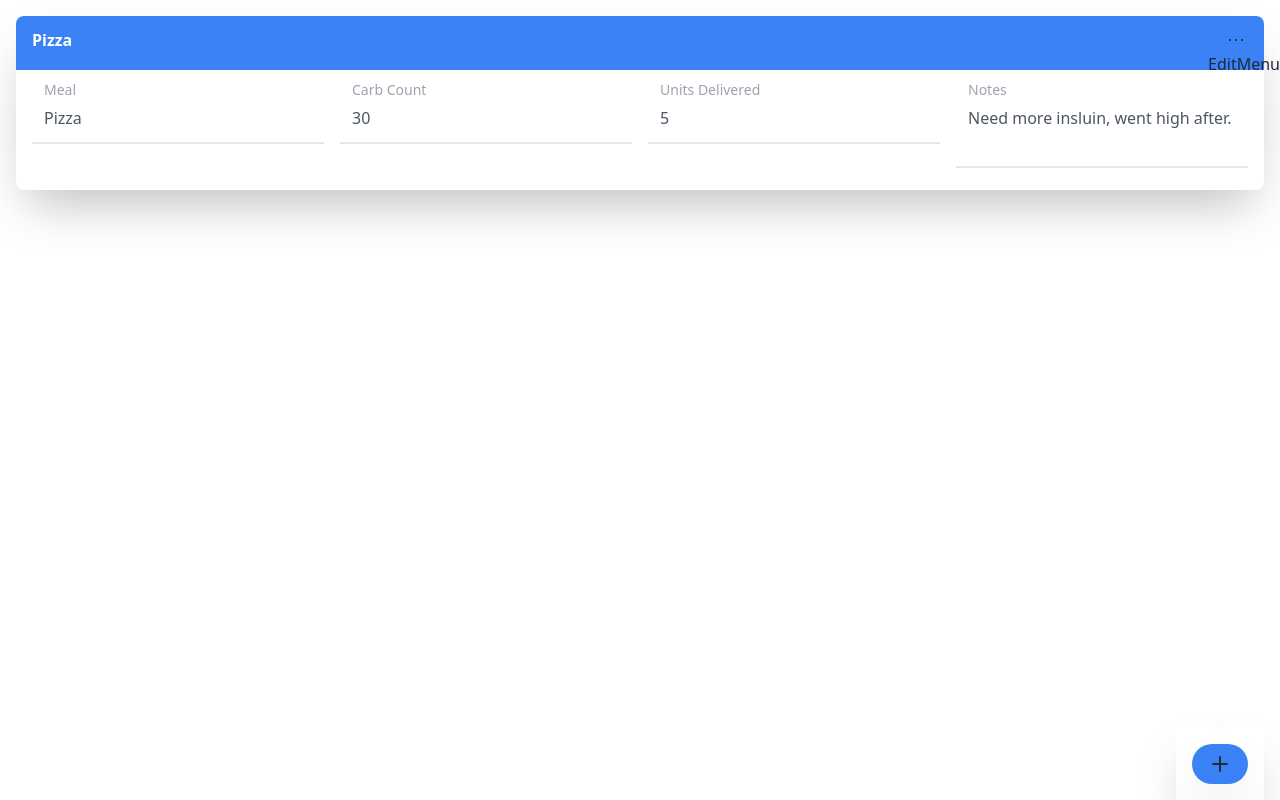
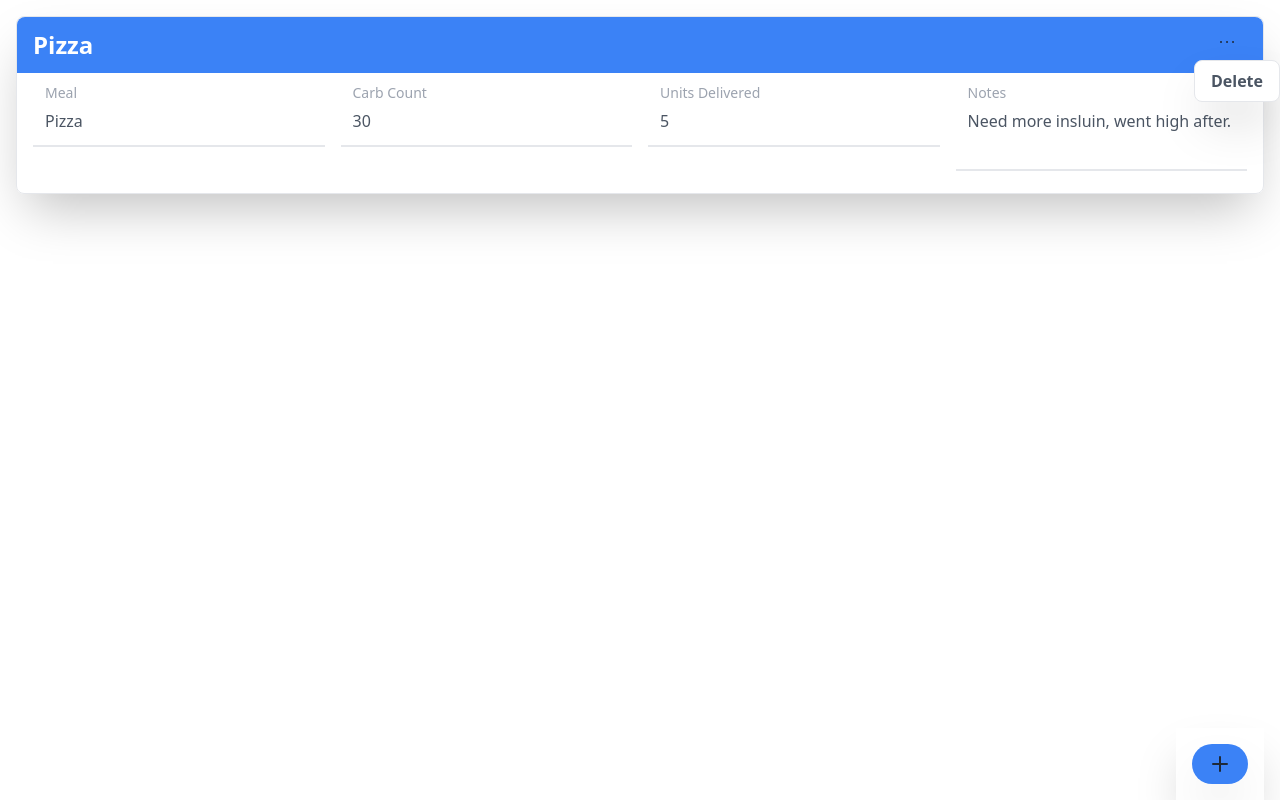
Before and after one commit to colinfrerichs/carb-counter, a Next.js app: page / in a window 1280 px wide. Both pictures are taken after a click on the button 1236 px from the left and 40 px from the top of the page. Built offline with nearby package versions, Linux system fonts and the light colour scheme.

Commit message:
lot of updates to the card, but i think weve found a better UI/UX - cards can be added and deleted, obviously a lot of work / refinements to make

```diff
--- a/src/components/CardContainer/CardContainer.tsx
+++ b/src/components/CardContainer/CardContainer.tsx
@@ -1,8 +1,10 @@
 "use client";
 
 import React, { useEffect, useState } from "react";
+import AddFoodCard from "./AddFoodCard/AddFoodCard";
 import FoodCard from "./FoodCard/FoodCard";
-import AddFoodCard from "./AddFoodCard/AddFoodCard";
+import EmptyContainer from "./FoodCard/EmptyContainer";
+import Loading from "./loading";
 
 /**
  * @component CardContainer
@@ -20,12 +22,16 @@ const CardContainer = () => {
       notes: string;
     }[]
   >([]);
+  const [loading, setLoading] = useState<boolean>(true);
 
   // Fetch cards and bind them to the state of the component.
   useEffect(() => {
     fetch("http://localhost:3000/api/getFoodCards")
       .then((response) => response.json())
-      .then(setCards);
+      .then((data) => {
+        setCards(data);
+        setLoading(false);
+      });
   }, []);
 
   /**
@@ -47,16 +53,42 @@ const CardContainer = () => {
     setCards((prevCards) => [newCard, ...prevCards]);
   }
 
-  return (
+  /**
+   * @function handleDeleteCard
+   * @description Callback function that will handle deleting a card from the state.
+   * @returns void
+   */
+  function handleDeleteCard(id: number) {
+    const updatedCards = cards.filter((card) => card.id !== id);
+    setCards(updatedCards);
+  }
+
+  // Render the loading state if the cards are still being fetched.
+  if (loading) {
+    return <Loading />;
+  }
+
+  return cards.length == 0 ? (
+    <div>
+      <h1>
+        <EmptyContainer />
+      </h1>
+      <div className="fixed bottom-0 right-4 p-4 shadow-2xl justify-end">
+        <AddFoodCard onButtonClick={handleAddCard} />
+      </div>
+    </div>
+  ) : (
     <div className="grid grid-rows-2">
       <div className="grid grid-cols-1 sm:grid-cols-1 gap-4 p-4">
         {cards.map((card) => (
           <FoodCard
             key={card.id}
             foodCardProps={{
+              carbs: card.carbs,
+              handleDelete: handleDeleteCard,
+              id: card.id,
+              insulin: card.insulin,
               meal: card.meal,
-              carbs: card.carbs,
-              insulin: card.insulin,
               notes: card.notes,
             }}
           />
--- /dev/null
+++ b/src/components/CardContainer/FoodCard/EmptyContainer.tsx
@@ -0,0 +1,12 @@
+import React from "react";
+
+const EmptyContainer = () => {
+  return (
+    <div className="flex flex-col items-center justify-center h-full w-full p-4 text-center">
+      <h1 className="font-bold text-2xl text-[#3B82F6]">No Cards</h1>
+      <p className="p-4">Press the + button below to begin adding them!</p>
+    </div>
+  );
+};
+
+export default EmptyContainer;
--- a/src/components/CardContainer/FoodCard/FoodCard.tsx
+++ b/src/components/CardContainer/FoodCard/FoodCard.tsx
@@ -1,12 +1,15 @@
 import React from "react";
+import EditButton from "../../Edit/EditButton";
+import FoodCardTitle from "./FoodCardTitle";
 import FoodCardUserInput from "./FoodCardUserInput";
-import FoodCardTitle from "./FoodCardTitle";
 
 interface FoodCardProps {
   foodCardProps: {
+    carbs: number;
+    handleDelete: (id: number) => void;
+    id: number;
+    insulin: number;
     meal: string;
-    carbs: number;
-    insulin: number;
     notes: string;
   };
 }
@@ -17,12 +20,17 @@ interface FoodCardProps {
  * @returns HTMLDivElement
  */
 const FoodCard = ({
-  foodCardProps: { meal, carbs, insulin, notes },
+  foodCardProps: { carbs, id, insulin, meal, notes, handleDelete },
 }: FoodCardProps) => {
   return (
-    <div className="FFFFFF grid grid-rows-[auto] rounded-lg shadow-2xl border-[#E5E7EB]">
-      <div className="h-fit">
-        <FoodCardTitle />
+    <div className="grid grid-rows-[auto] rounded-lg shadow-2xl border-[#E5E7EB] border-1 border-solid">
+      <div className="grid grid-cols-2 h-fit rounded-t-lg rounded-b-none items-center bg-[#3B82F6] text-white">
+        <div>
+          <FoodCardTitle />
+        </div>
+        <div className="flex justify-end px-6">
+          <EditButton editProps={{ id, handleDelete }} />
+        </div>
       </div>
       <div className="grid md:grid-cols-4 grid-cols-1 gap-4 p-4">
         <div className="flex">
--- a/src/components/CardContainer/FoodCard/FoodCardTitle.tsx
+++ b/src/components/CardContainer/FoodCard/FoodCardTitle.tsx
@@ -1,5 +1,4 @@
 import React from "react";
-import EditIcon from "../../Edit/EditIcon";
 
 /**
  * @component FoodCardTitle
@@ -8,13 +7,8 @@ import EditIcon from "../../Edit/EditIcon";
  */
 const FoodCardTitle = () => {
   return (
-    <div className="grid grid-cols-2 bg-[#3B82F6] text-white rounded-t-lg rounded-b-none px-4 py-3">
-      <div>
-        <h1 className="font-bold">Pizza</h1>
-      </div>
-      <div className="flex justify-end">
-        <EditIcon />
-      </div>
+    <div className="px-4 py-3">
+      <h1 className="flex font-bold text-2xl">Pizza</h1>
     </div>
   );
 };
--- /dev/null
+++ b/src/components/CardContainer/loading.tsx
@@ -0,0 +1,11 @@
+import React from "react";
+
+const Loading = () => {
+  return (
+    <div className="flex flex-col items-center justify-center h-full w-full p-4 text-center">
+      <h1 className="font-bold text-2xl text-[#3B82F6]">Loading Cards...</h1>
+    </div>
+  );
+};
+
+export default Loading;
--- a/src/components/Edit/EditIcon.tsx
+++ b/src/components/Edit/EditButton.tsx
@@ -1,18 +1,23 @@
 import React, { useState, useEffect, useRef } from "react";
-import EditMenu from "./EditMenu";
+
+interface EditButtonProps {
+  editProps: {
+    handleDelete: (id: number) => void;
+    id: number;
+  };
+}
 
 /**
  * @component EditIcon
  * @description Edit button handles both the edit and deleve functionality of the food card.
  * @returns HTMLButtonElement
  */
-const EditIcon = () => {
+const EditButton = ({ editProps: { id, handleDelete } }: EditButtonProps) => {
   const [isOpen, setIsOpen] = useState(false);
   const menuRef = useRef<HTMLDivElement>(null);
 
   useEffect(() => {
     const handler = (event: MouseEvent) => {
-      // If the click is outside the menu, close it
       if (
         menuRef.current &&
         event.target &&
@@ -50,14 +55,21 @@ const EditIcon = () => {
             d="M6 12h.01m6 0h.01m5.99 0h.01"
           />
         </svg>
-        {isOpen && (
-          <div className="absolute right-0 z-10" ref={menuRef}>
-            <EditMenu />
+      </button>
+      {isOpen && (
+        <div className="absolute right-0 z-10" ref={menuRef}>
+          <div className="border-[#E5E7EB] bg-white border-1 border-solid shadow-2xl rounded-lg hover:cursor-pointer">
+            <button
+              onClick={() => handleDelete(id)}
+              className="w-full px-4 py-2 text-[#4B5563] font-bold"
+            >
+              Delete
+            </button>
           </div>
-        )}
-      </button>
+        </div>
+      )}
     </div>
   );
 };
 
-export default EditIcon;
+export default EditButton;
--- a/src/components/Edit/EditMenu.tsx
+++ /dev/null
@@ -1,7 +0,0 @@
-import React from "react";
-
-const EditMenu = () => {
-  return <div>EditMenu</div>;
-};
-
-export default EditMenu;
```
